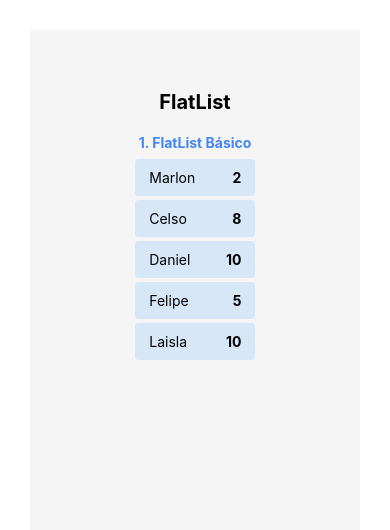
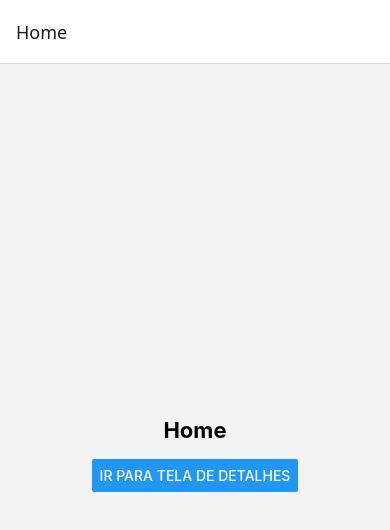
Before and after one commit to laisla-tararan/first-app, a React Native app: screen /Home in a window 390 px wide. Shown: the top 530 px of the page. Built offline with nearby package versions, Linux system fonts and the light colour scheme.

Commit message:
aula dia 18/05

```diff
--- a/package.json
+++ b/package.json
@@ -9,10 +9,14 @@
     "web": "expo start --web"
   },
   "dependencies": {
+    "@react-navigation/native": "^7.2.4",
+    "@react-navigation/native-stack": "^7.15.1",
     "expo": "~54.0.33",
     "expo-status-bar": "~3.0.9",
     "react": "19.1.0",
-    "react-native": "0.81.5"
+    "react-native": "0.81.5",
+    "react-native-safe-area-context": "~5.6.0",
+    "react-native-screens": "~4.16.0"
   },
   "private": true
 }
--- a/src/App.js
+++ b/src/App.js
@@ -1,16 +1,13 @@
 import {View, StyleSheet} from "react-native";
-import ContadorExample from "./hooks/useState_example";
-import TelaDeLogin from "./hooks/useRef_example";
-import TelaMoeda from "./hooks/useEffect_example";
-import Recados from "./hooks/exercicio-recados";
-import FormularioExemplos from "./text_input/formulario";
-import FlatListExemplo from "./flatlist/flatlist";
+import { NavigationContainer } from "@react-navigation/native";
+import StackNavigation from "./navigation/exemplos/stack_navigation";
+import StackNavigator from "./navigation/exemplos/stack_navigation";
 
 export default function App() {
   return (
-    <View style={styles.container}>
-      <FlatListExemplo/>
-    </View>
+    <NavigationContainer>
+      <StackNavigator />
+    </NavigationContainer>
   );
 };
 
--- /dev/null
+++ b/src/navigation/exemplos/stack_navigation.js
@@ -0,0 +1,13 @@
+import { createNativeStackNavigator } from "@react-navigation/native-stack";
+import DetalheScreen from "../screens/DetalheScreen";
+import HomeScreen from "../screens/HomeScreen";
+
+const Stack = createNativeStackNavigator()
+export default function StackNavigator(){
+    return(
+        <Stack.Navigator initialRouteName="Home">
+            <Stack.Screen name="Home" component={HomeScreen}/>
+            <Stack.Screen name="Detalhe" component={DetalheScreen}/>
+        </Stack.Navigator>
+    )
+}
--- /dev/null
+++ b/src/navigation/screens/DetalheScreen.js
@@ -0,0 +1,30 @@
+// ============================================
+// TELA: DetalheScreen
+// ============================================
+
+import { StyleSheet, Text, View, Button } from "react-native";
+
+export default function DetalheScreen({navigation, route}) {
+  const {titulo, descricao} = route.params
+  return (
+    <View style={styles.container}>
+      <Text style={styles.titulo}>{titulo ?? "Detalhe"}</Text>
+      <Text style={styles.titulo}>{descricao ?? "Screen"}</Text>
+      <Button title="Voltar" onPress={() => navigation.goBack()} />
+    </View>
+  );
+}
+
+const styles = StyleSheet.create({
+  container: {
+    flex: 1,
+    justifyContent: "center",
+    alignItems: "center",
+    gap: 16,
+    padding: 24,
+  },
+  titulo: {
+    fontSize: 22,
+    fontWeight: "bold",
+  },
+});
--- /dev/null
+++ b/src/navigation/screens/HomeScreen.js
@@ -0,0 +1,31 @@
+// ============================================
+// TELA: HomeScreen
+// ============================================
+
+import { StyleSheet, Text, View, Button } from "react-native";
+
+export default function HomeScreen({navigation}) {
+  return (
+    <View style={styles.container}>
+      <Text style={styles.titulo}>Home</Text>
+      <Button title="Ir para tela de Detalhes" onPress={() => navigation.navigate('Detalhe', {
+        titulo: 'Pedido 1',
+        descricao: 'Nhoque ao molho bolonhesa'
+      })} />
+    </View>
+  );
+}
+
+const styles = StyleSheet.create({
+  container: {
+    flex: 1,
+    justifyContent: "center",
+    alignItems: "center",
+    gap: 16,
+    padding: 24,
+  },
+  titulo: {
+    fontSize: 22,
+    fontWeight: "bold",
+  },
+});
```
Also changed, not shown: src/navigation/screens/ConfigScreen.js (added, +27 -0 lines), src/navigation/screens/PerfilScreen.js (added, +27 -0 lines), 1 other file (tests, documents, lock files or other folders). Lines whose indentation alone changed are shown as unchanged.
